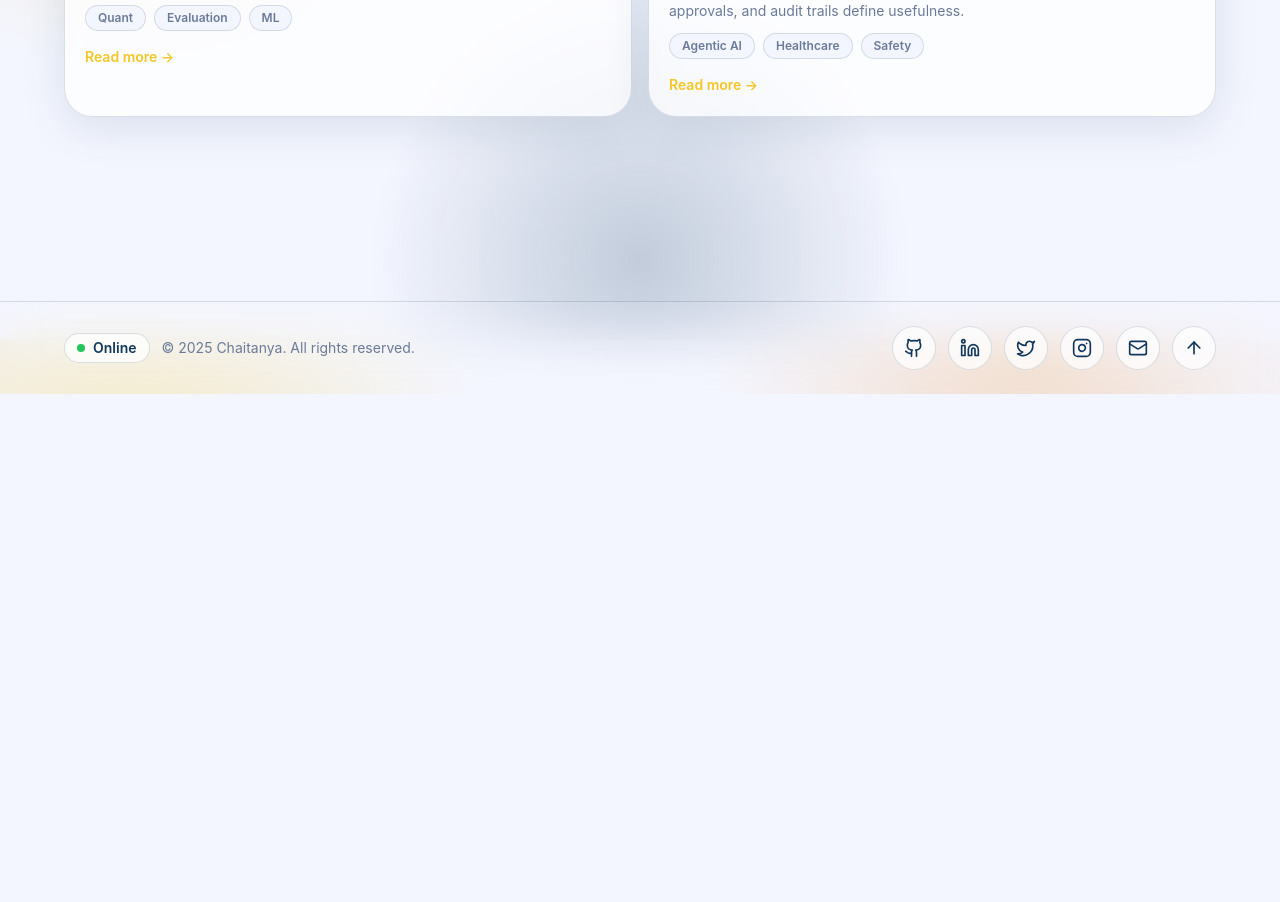
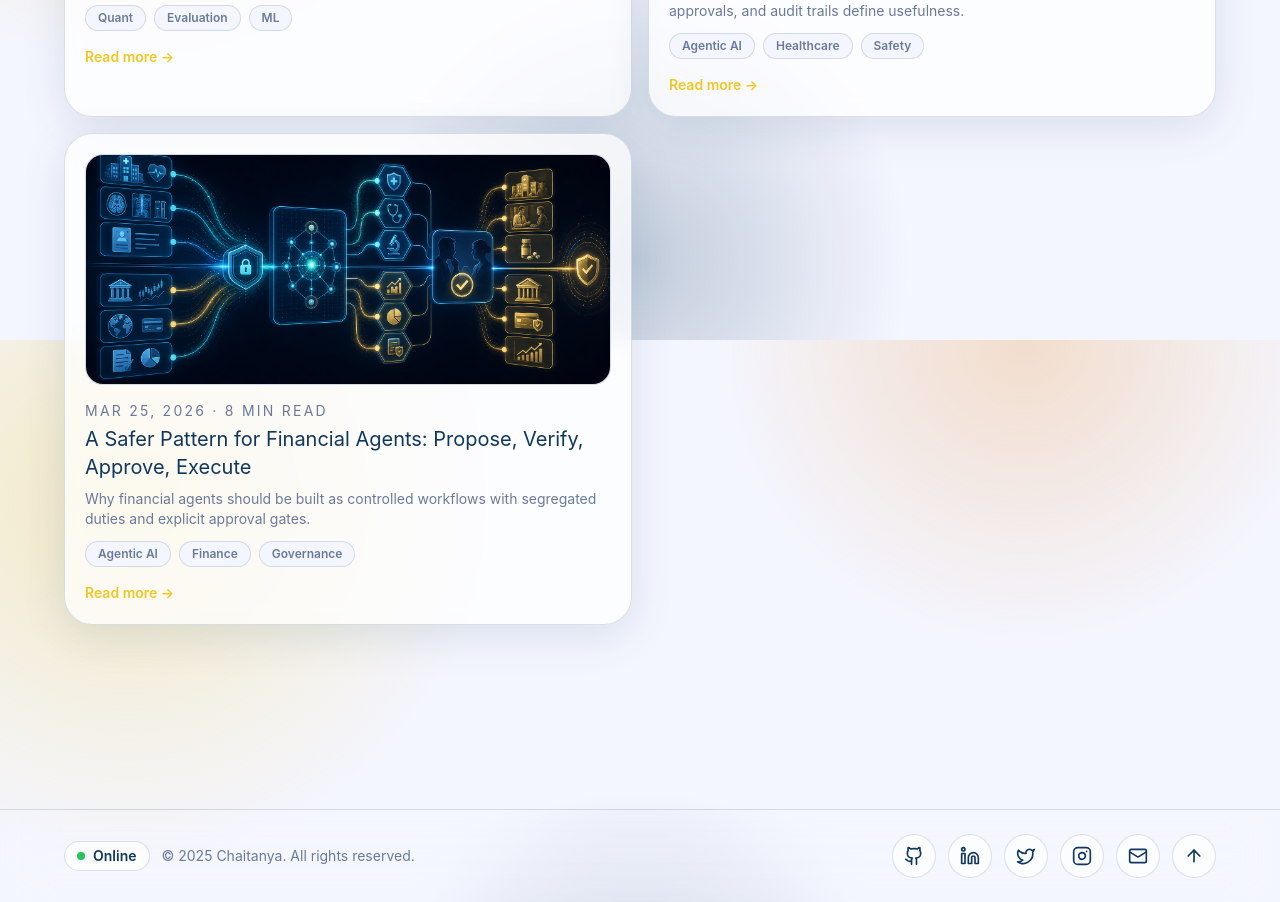
Before and after one commit to CSingh26/portfolio, a Next.js app: page /writing in a window 1280 px wide. Shown: the part 1260-2162 px from the top of the page. Before the commit the page ends 1654 px from the top, so only its background shows below. Built offline with nearby package versions, Linux system fonts and the light colour scheme.

Commit message:
docs: publish financial-agents-propose-verify-approve post

```diff
--- a/src/data/writing.ts
+++ b/src/data/writing.ts
@@ -113,4 +113,17 @@ export const writing: Writing[] = [
       "A helpful rule is to make the agent’s authority smaller than its apparent intelligence. A clinician should be able to see the sources, edit the draft, reject the proposal, and understand what was not checked. That is how an assistant becomes operationally trustworthy."
     ], citations: [sources.agenticReview, sources.fda, sources.nist],
   },
+  {
+    title: "A Safer Pattern for Financial Agents: Propose, Verify, Approve, Execute",
+    slug: "financial-agents-propose-verify-approve",
+    description: "Why financial agents should be built as controlled workflows with segregated duties and explicit approval gates.",
+    tags: ["Agentic AI", "Finance", "Governance"], readingTime: "8 min read", date: "Mar 25, 2026",
+    hero: "/writing/agentic-ai.png", architecture: "/writing/agent-flow.gif", visualAlt: "Agent workflow architecture",
+    content: [
+      "Financial workflows reward speed, but they also demand controls. The safest agent pattern is deliberately procedural: propose an action, verify it against authoritative data and policy, request the right approval, then execute through a least-privilege tool. The design makes the agent valuable without granting it unchecked discretion.",
+      "Segregation of duties matters here. A research agent can prepare an investment memo; a compliance agent can identify missing disclosures; an execution service can enforce amount and account limits. None should be able to both invent and execute a transfer. TRiSM research on agentic systems foregrounds trust, risk, and security management precisely because autonomous coordination expands the attack surface (Agarwal et al.).",
+      "Every tool call should be attributable to a task, user, policy version, and source snapshot. Retrieval should prefer approved documents; untrusted text must never be treated as a tool instruction. For money movement, include confirmation of beneficiary, amount, currency, and purpose as structured fields—not prose inferred by a model.",
+      "NIST’s Govern, Map, Measure, and Manage functions offer a practical operating rhythm: map the decision and harms, measure model and system behavior, and manage residual risk continuously (Tabassi). In my view, that rhythm is more valuable than a dramatic demo because it survives contact with real operations."
+    ], citations: [sources.trism, sources.nist, sources.agenticReview],
+  },
 ]
```
